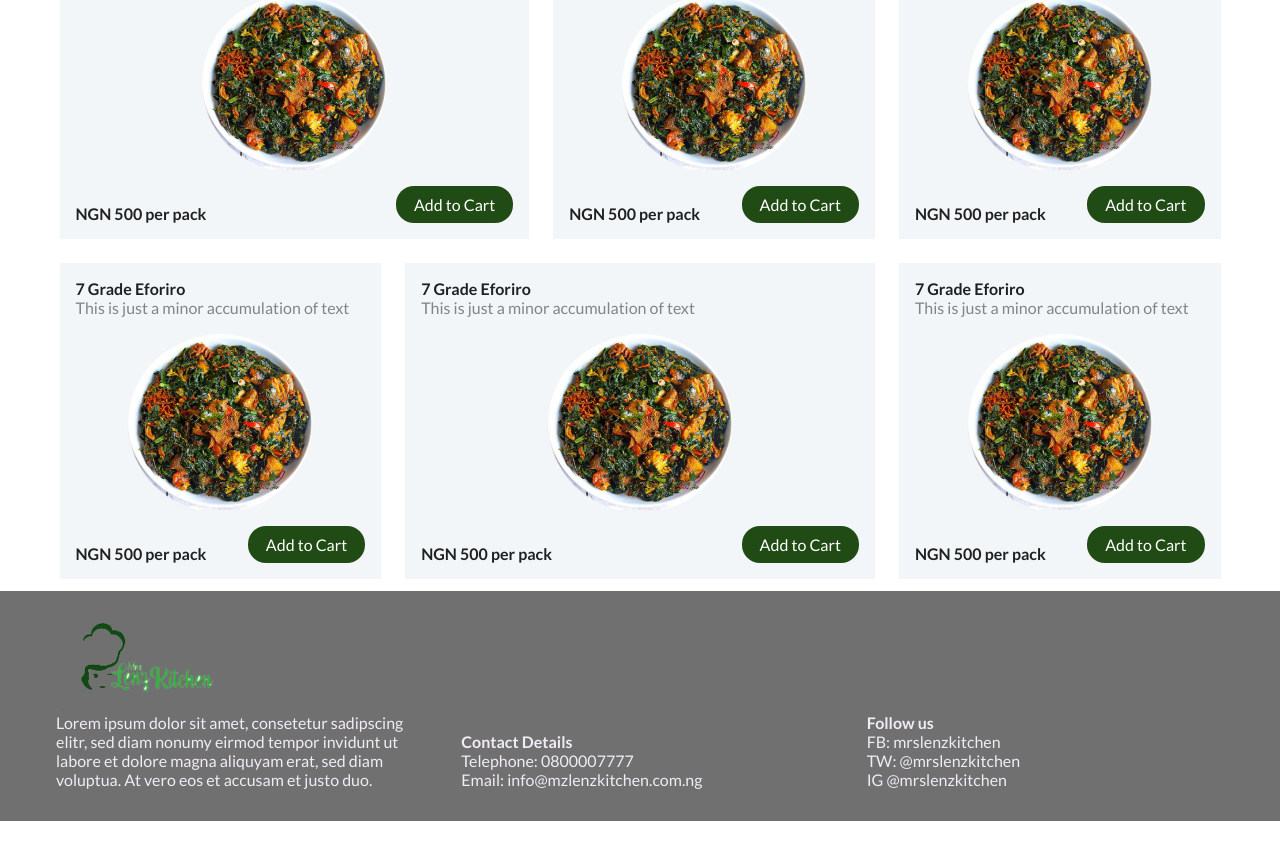
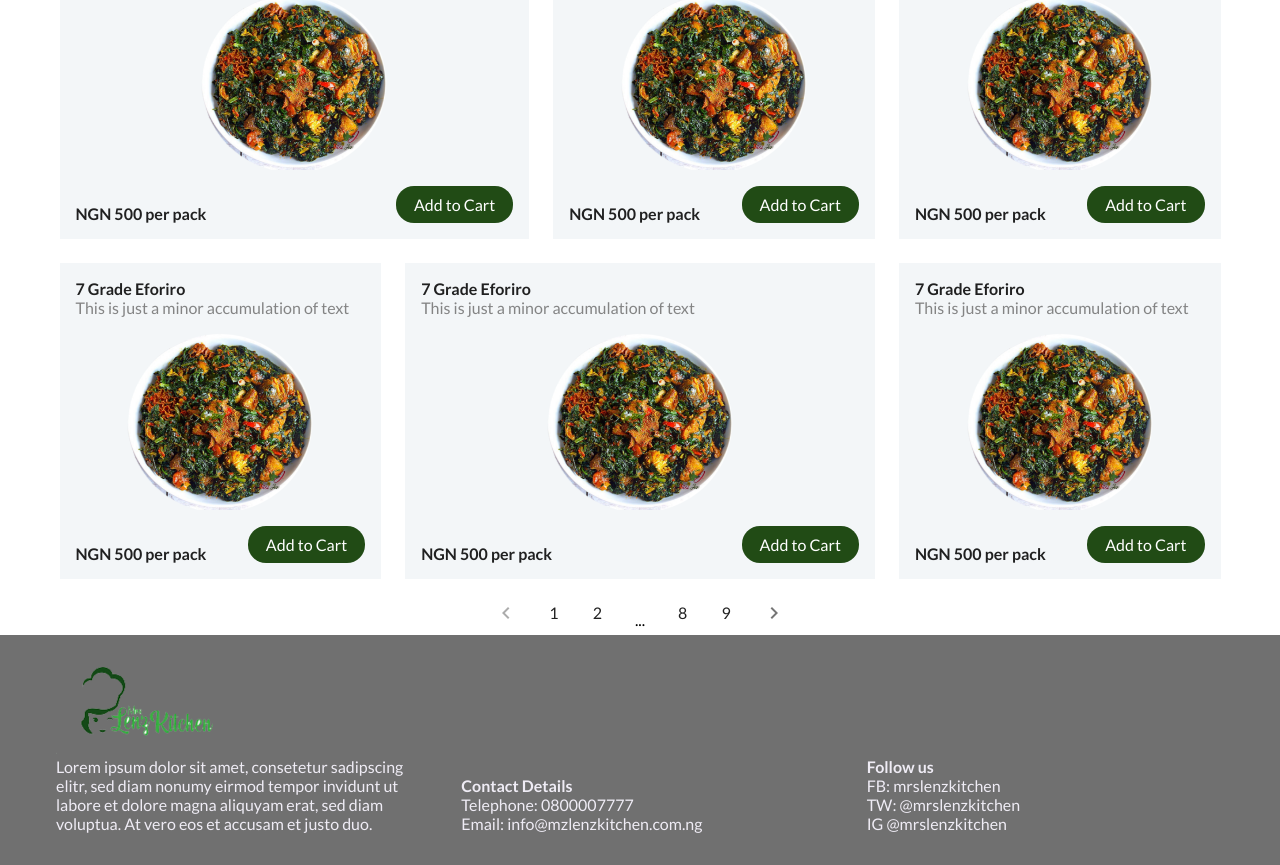
Before and after one commit to techtheriac/mz-lenz-kitchen, a Nuxt app: page / in a window 1280 px wide. Shown: the part 815-1680 px from the top of the page. Before the commit the page ends 1636 px from the top, so only its background shows below. Built offline with nearby package versions, Linux system fonts and the light colour scheme.

Commit message:
pagination added

```diff
--- a/layouts/default.vue
+++ b/layouts/default.vue
@@ -4,6 +4,7 @@
     <NavBar />
     <Header />
     <nuxt />
+    <Pagination />
     <Footer />
   </div>
 </template>
@@ -11,10 +12,12 @@
 <script>
 import Footer from '~/components/Footer.vue'
 import Header from '~/components/Header.vue'
+import Pagination from '~/components/Pagination.vue'
 export default {
   components: {
     Footer,
     Header,
+    Pagination,
   },
 }
 </script>
```
